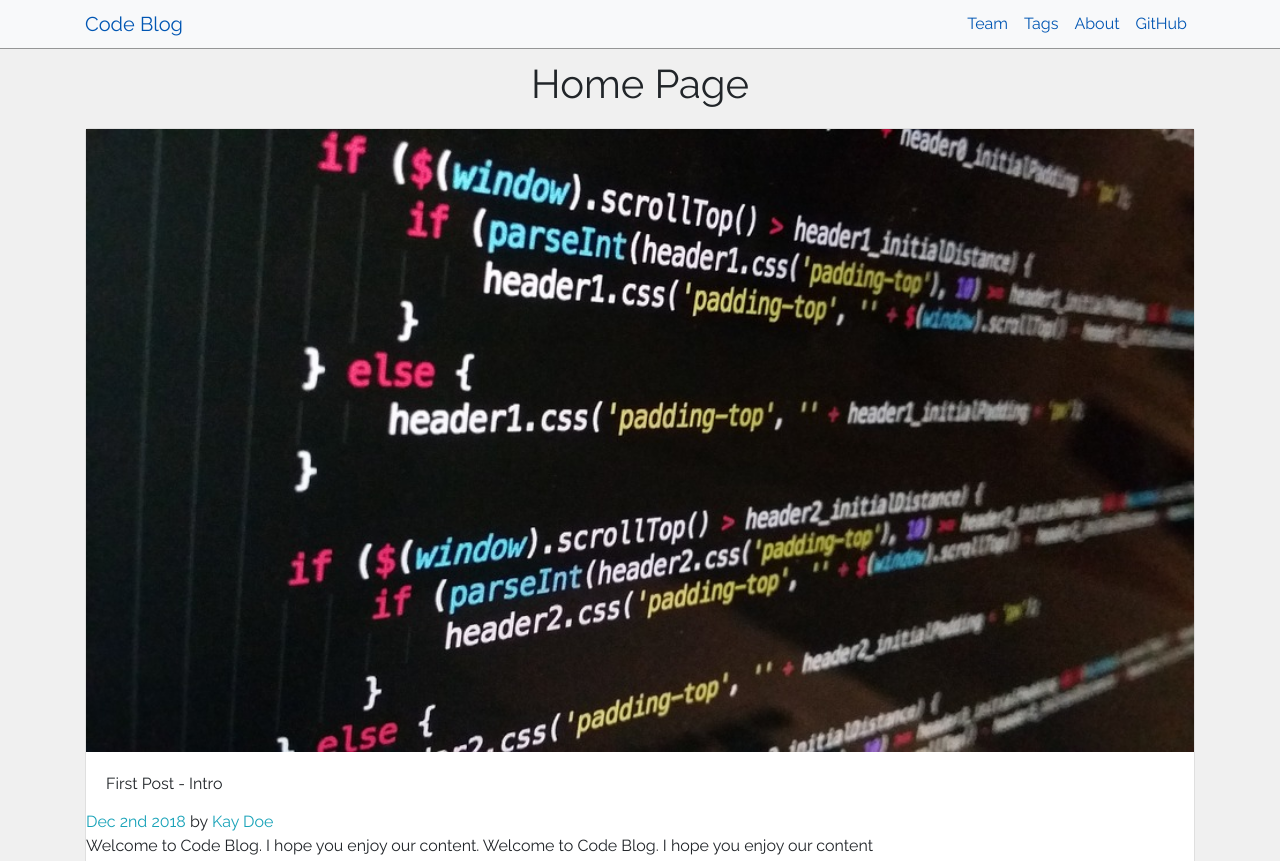
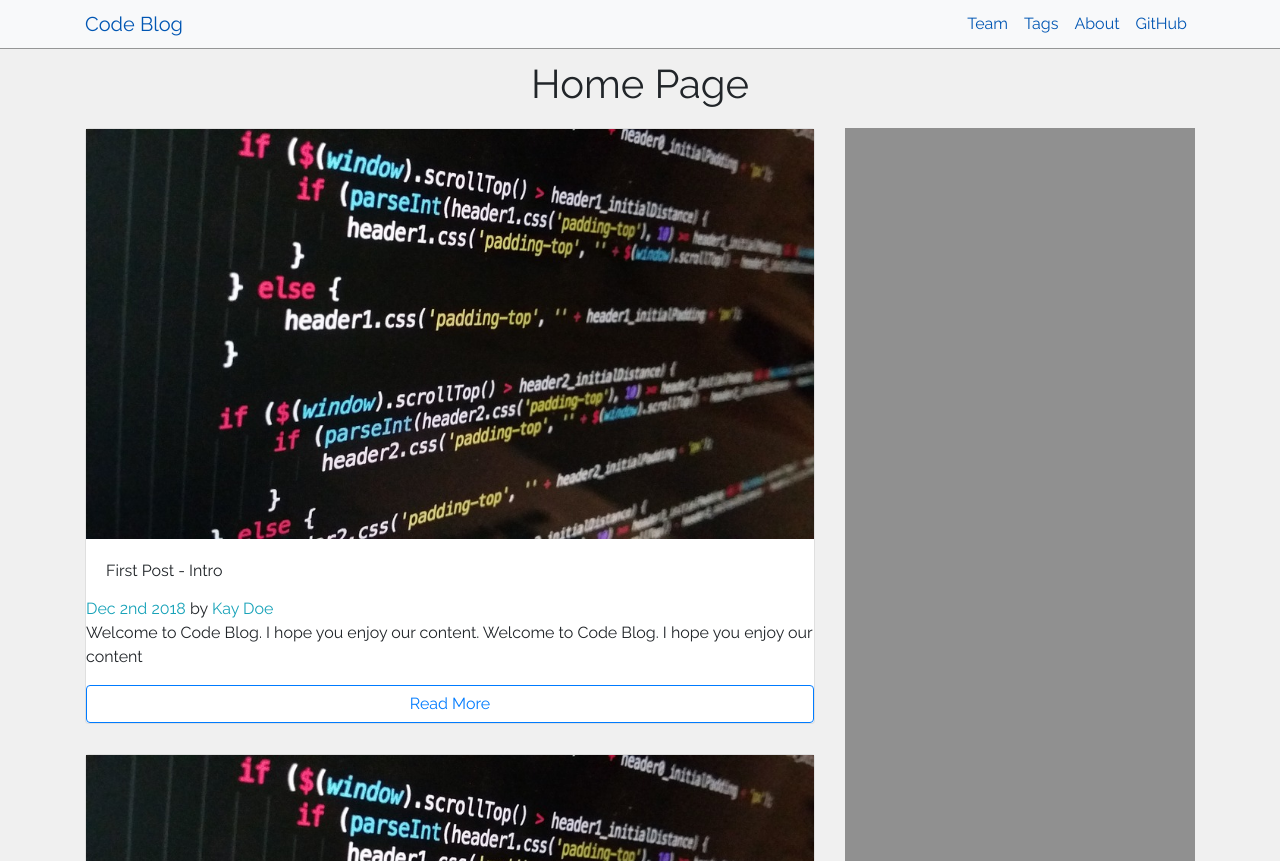
Before and after one commit to kode-sektor/gatsby-blog-starter, a Gatsby site: page / in a window 1280 px wide. Shown: the top 861 px of the page. Built offline with nearby package versions, Linux system fonts and the light colour scheme; Gatsby itself is replaced by a stand-in of ours.

```diff
--- a/src/components/Post.js
+++ b/src/components/Post.js
@@ -6,7 +6,9 @@
 const Post = ({title, author, path, date, body, fluid}) => {
     return (
         <Card>
-            <Img className="card-image-top" fluid={fluid} />
+            <Link to={path}>
+                <Img className="card-image-top" fluid={fluid} />
+            </Link>
             <CardBody>
                 {title}
             </CardBody>
--- a/src/pages/index.js
+++ b/src/pages/index.js
@@ -1,5 +1,6 @@
 import React from "react"
 import { Link } from "gatsby"
+import { Row, Col } from 'reactstrap'
 
 import Layout from "../components/layout"
 import SEO from "../components/seo"
@@ -12,6 +13,9 @@
     <Layout>
         <SEO title="Home" />
         <h1>Home Page</h1>
+
+        <Row>
+            <Col md="8">
                 <StaticQuery query={indexQuery} render={data => {
                 return (
                     <div>
@@ -20,8 +24,15 @@
                         ))}
                     </div>
                 )
-        }}
-        />
+                }}/>
+            </Col>
+            <Col md="4">
+                <div style={{width: "100%", height: "100%", backgroundColor: "rgba(0,0,0,0.4)"}}>
+
+                </div>
+            </Col>
+        </Row>
+
     </Layout>
 )
 
```
Lines whose indentation alone changed are shown as unchanged.
